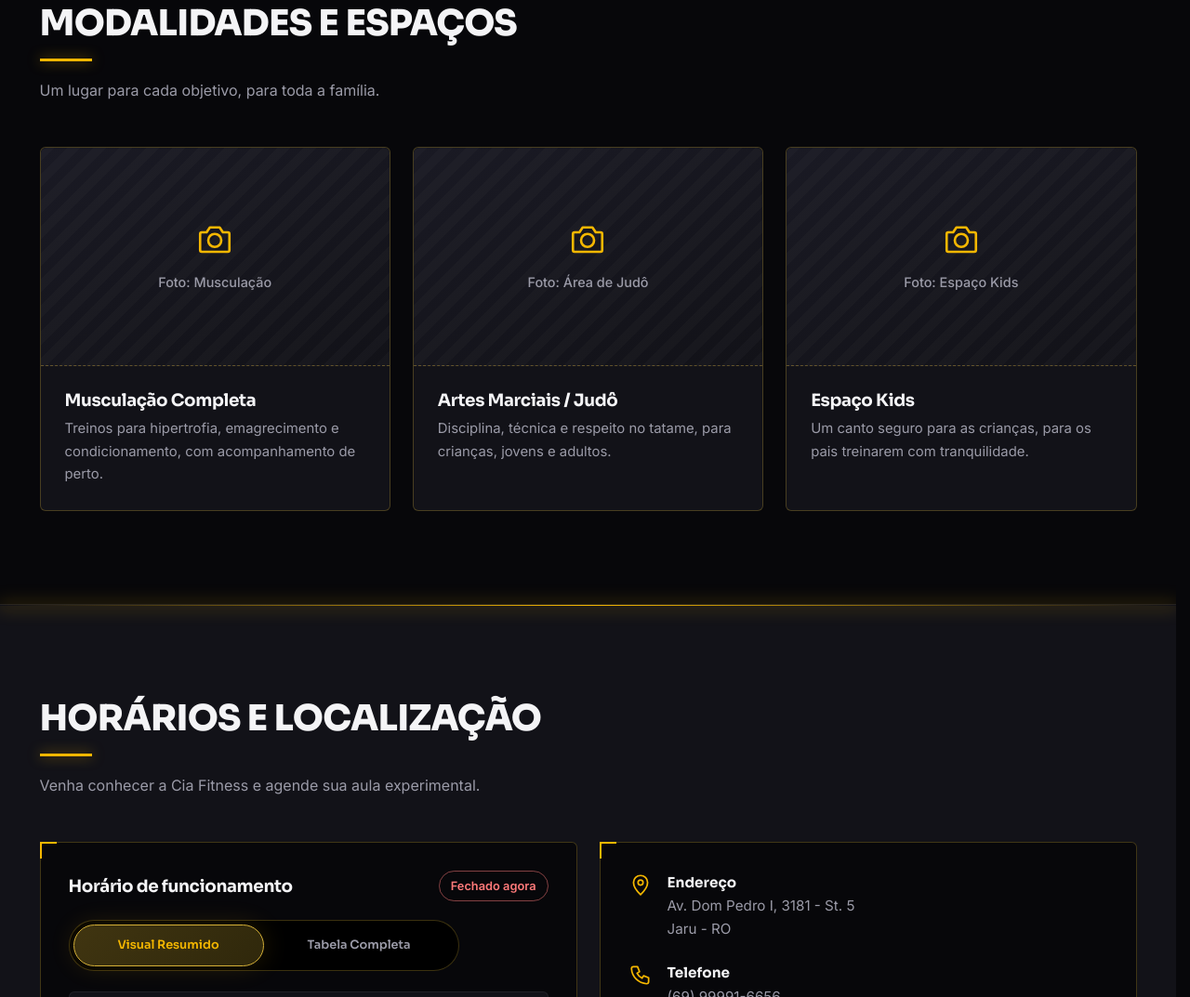
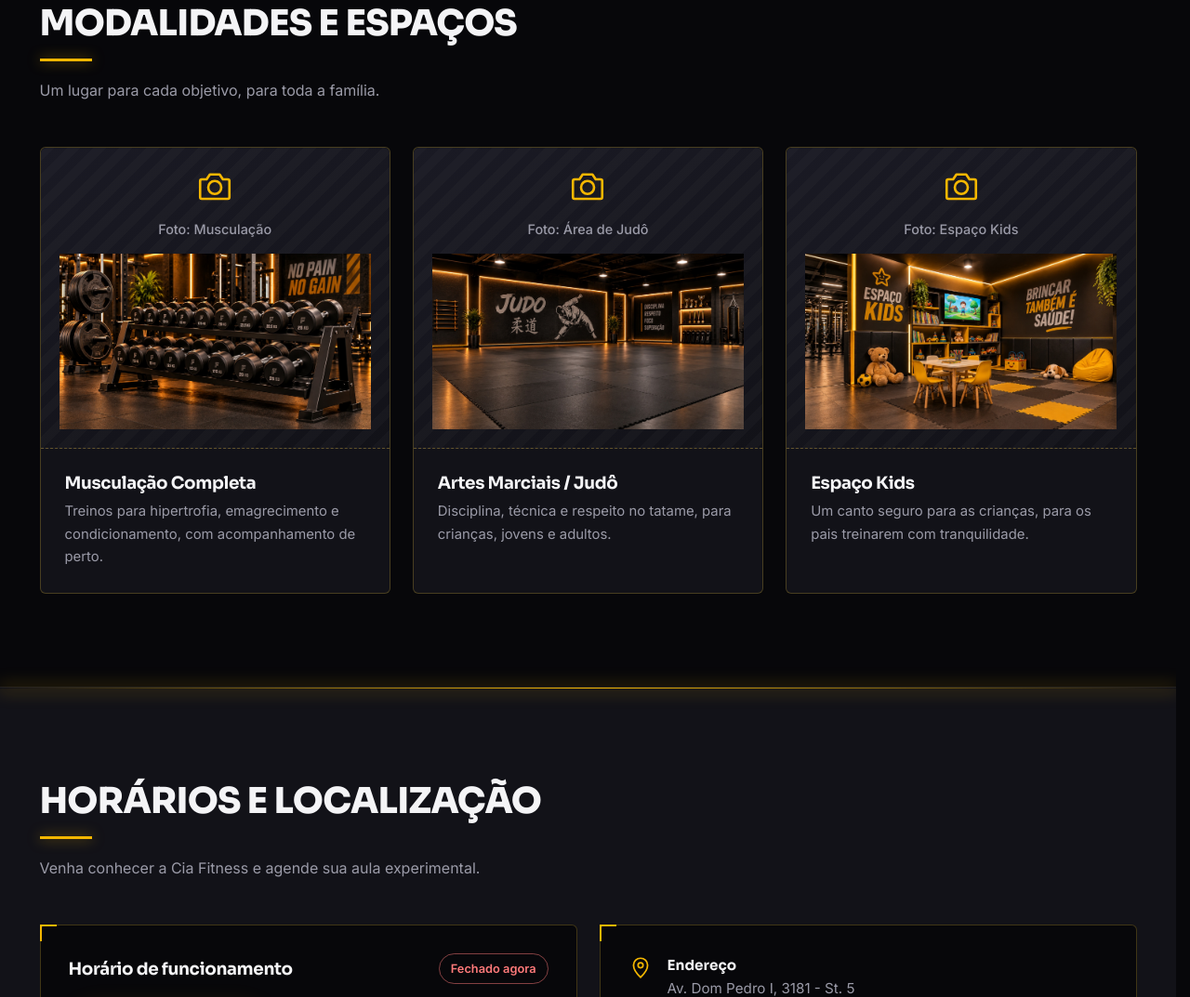
Before and after one commit to N0N-glitch/CIA-FITNESS, a plain HTML site: page index.html in a window 1280 px wide. Shown: the part 2639-3712 px from the top of the page at 93% size. Drawn offline with Linux system fonts and the light colour scheme.

Commit message:
Add images to modalities section in index.html
Signed-off-by: N0N-glitch <miguelterradeoliveira@gmail.com>

```diff
--- a/index.html
+++ b/index.html
@@ -105,9 +105,9 @@
       <h2 class="section__title">Modalidades e Espaços</h2>
       <p class="section__lead">Um lugar para cada objetivo, para toda a família.</p>
       <div class="mods">
-        <article class="mod"><div class="ph ph--mod"><svg><use href="#i-photo"/></svg><span>Foto: Musculação</span></div><div class="mod__body"><h3>Musculação Completa</h3><p>Treinos para hipertrofia, emagrecimento e condicionamento, com acompanhamento de perto.</p></div></article>
-        <article class="mod"><div class="ph ph--mod"><svg><use href="#i-photo"/></svg><span>Foto: Área de Judô</span></div><div class="mod__body"><h3>Artes Marciais / Judô</h3><p>Disciplina, técnica e respeito no tatame, para crianças, jovens e adultos.</p></div></article>
-        <article class="mod"><div class="ph ph--mod"><svg><use href="#i-photo"/></svg><span>Foto: Espaço Kids</span></div><div class="mod__body"><h3>Espaço Kids</h3><p>Um canto seguro para as crianças, para os pais treinarem com tranquilidade.</p></div></article>
+        <article class="mod"><div class="ph ph--mod"><svg><use href="#i-photo"/></svg><span>Foto: Musculação</span><img src="images/pesos-livres-halteres.jpg" alt="Área de musculação da Cia Fitness com pesos livres e halteres" loading="lazy" decoding="async" draggable="false" onerror="this.remove()"></div><div class="mod__body"><h3>Musculação Completa</h3><p>Treinos para hipertrofia, emagrecimento e condicionamento, com acompanhamento de perto.</p></div></article>
+        <article class="mod"><div class="ph ph--mod"><svg><use href="#i-photo"/></svg><span>Foto: Área de Judô</span><img src="images/tatame-judo.jpg" alt="Tatame de judô da Cia Fitness" loading="lazy" decoding="async" draggable="false" onerror="this.remove()"></div><div class="mod__body"><h3>Artes Marciais / Judô</h3><p>Disciplina, técnica e respeito no tatame, para crianças, jovens e adultos.</p></div></article>
+        <article class="mod"><div class="ph ph--mod"><svg><use href="#i-photo"/></svg><span>Foto: Espaço Kids</span><img src="images/espaco-kids.jpg" alt="Espaço Kids da Cia Fitness" loading="lazy" decoding="async" draggable="false" onerror="this.remove()"></div><div class="mod__body"><h3>Espaço Kids</h3><p>Um canto seguro para as crianças, para os pais treinarem com tranquilidade.</p></div></article>
       </div>
     </div>
   </section>
@@ -180,4 +180,4 @@
 
 <script src="script.js"></script>
 </body>
-</html>
+            </html>
```
